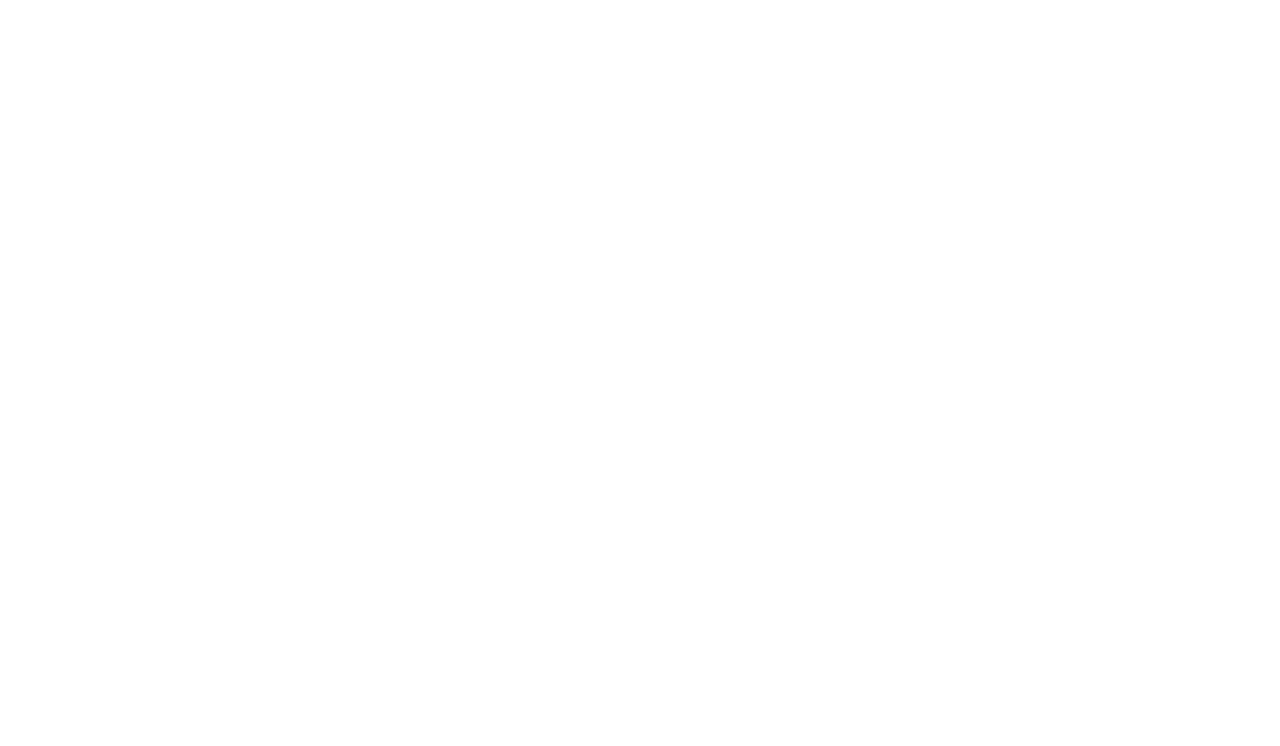
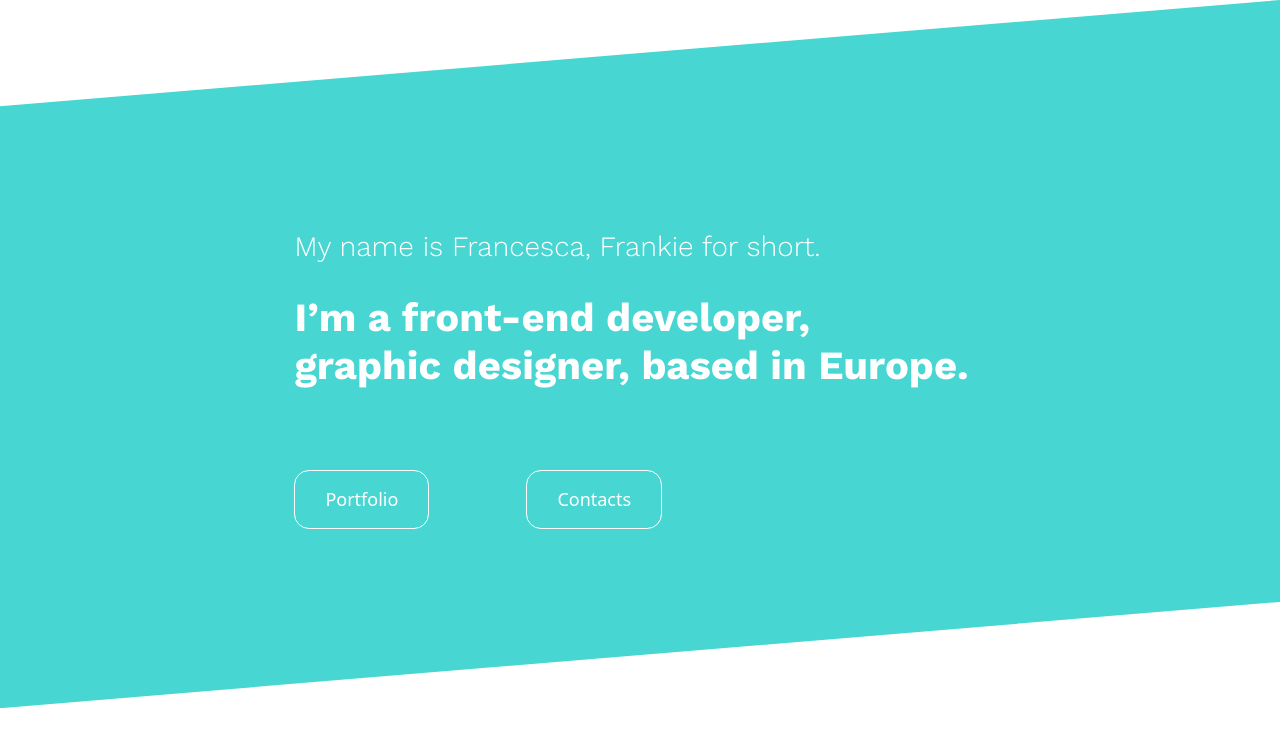
Before and after one commit to francescagiunchedi/Portfolio_shecode_exercise, a plain HTML site: page index.html in a window 1280 px wide. Drawn offline with nearby package versions, Linux system fonts and the light colour scheme.

Commit message:
basic code

```diff
--- a/Styles/style_portfolio.css
+++ b/Styles/style_portfolio.css
@@ -0,0 +1,54 @@
+:root {
+  --primary-color: #48d6d2;
+}
+h1,
+h2 {
+  font-family: "Work Sans", sans-serif;
+}
+
+.home-page-title {
+  margin-left: 23%;
+}
+.color-background {
+  max-width: 100%;
+  background-color: var(--primary-color);
+  padding: 18% 0 14%;
+  clip-path: polygon(0 15%, 100% 0%, 100% 85%, 0% 100%);
+}
+.color-background h1 {
+  color: white;
+
+  font-size: 40px;
+  font-weight: bold;
+}
+.color-background h2 {
+  margin-bottom: 30px;
+  color: white;
+  font-size: 28px;
+  font-weight: 300;
+}
+.button-container {
+  margin-top: 80px;
+}
+.button {
+  margin-right: 97px;
+  text-decoration: none;
+  color: white;
+  background-color: var(--primary-color);
+  padding: 15px 30px;
+  border-radius: 15px;
+  border: 1px solid white;
+  font-size: 18px;
+  font-weight: 500;
+}
+.button:hover {
+  transition: all 200ms ease-in-out;
+  text-decoration: none;
+  color: var(--primary-color);
+  background-color: white;
+  padding: 15px 30px;
+  border-radius: 15px;
+  border: 1px solid white;
+  font-size: 18px;
+  font-weight: 500;
+}
--- a/index.html
+++ b/index.html
@@ -24,7 +24,28 @@
 
     <link rel="stylesheet" href="/Styles/style_portfolio.css" />
 
+    <link rel="preconnect" href="https://fonts.googleapis.com" />
+    <link rel="preconnect" href="https://fonts.gstatic.com" crossorigin />
+    <link
+      href="https://fonts.googleapis.com/css2?family=Work+Sans:ital,wght@0,100;0,200;0,300;0,400;0,500;0,600;0,700;0,800;0,900;1,100;1,200;1,300;1,400;1,500;1,600;1,700;1,800;1,900&display=swap"
+      rel="stylesheet"
+    />
+
     <title>Frankie:portfolio</title>
   </head>
-  <body></body>
+  <body>
+    <div class="color-background">
+      <div class="home-page-title d-inline-block">
+        <h2>My name is Francesca, Frankie for short.</h2>
+        <h1>
+          I’m a front-end developer, <br />
+          graphic designer, based in Europe.
+        </h1>
+        <div class="d-flex button-container">
+          <a href="" class="button">Portfolio</a>
+          <a href="" class="button">Contacts</a>
+        </div>
+      </div>
+    </div>
+  </body>
 </html>
```
